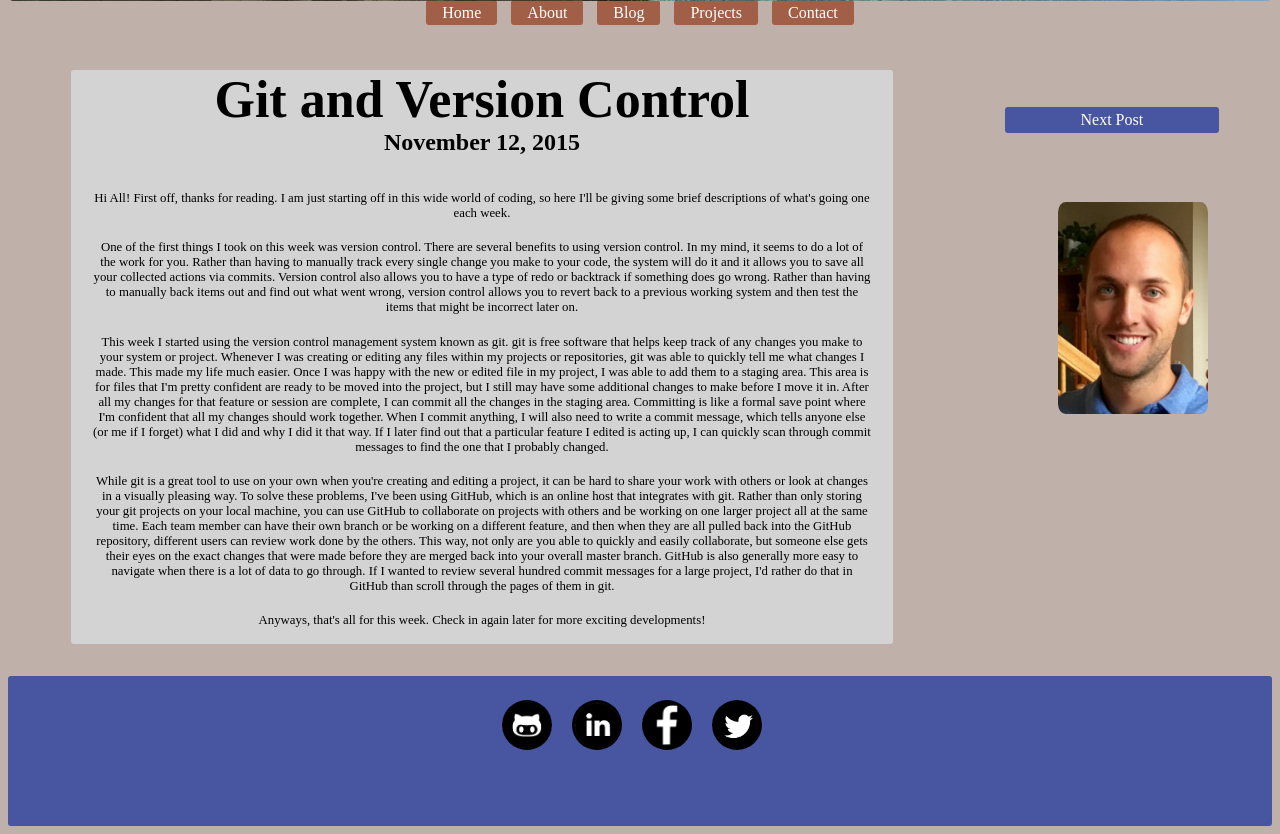
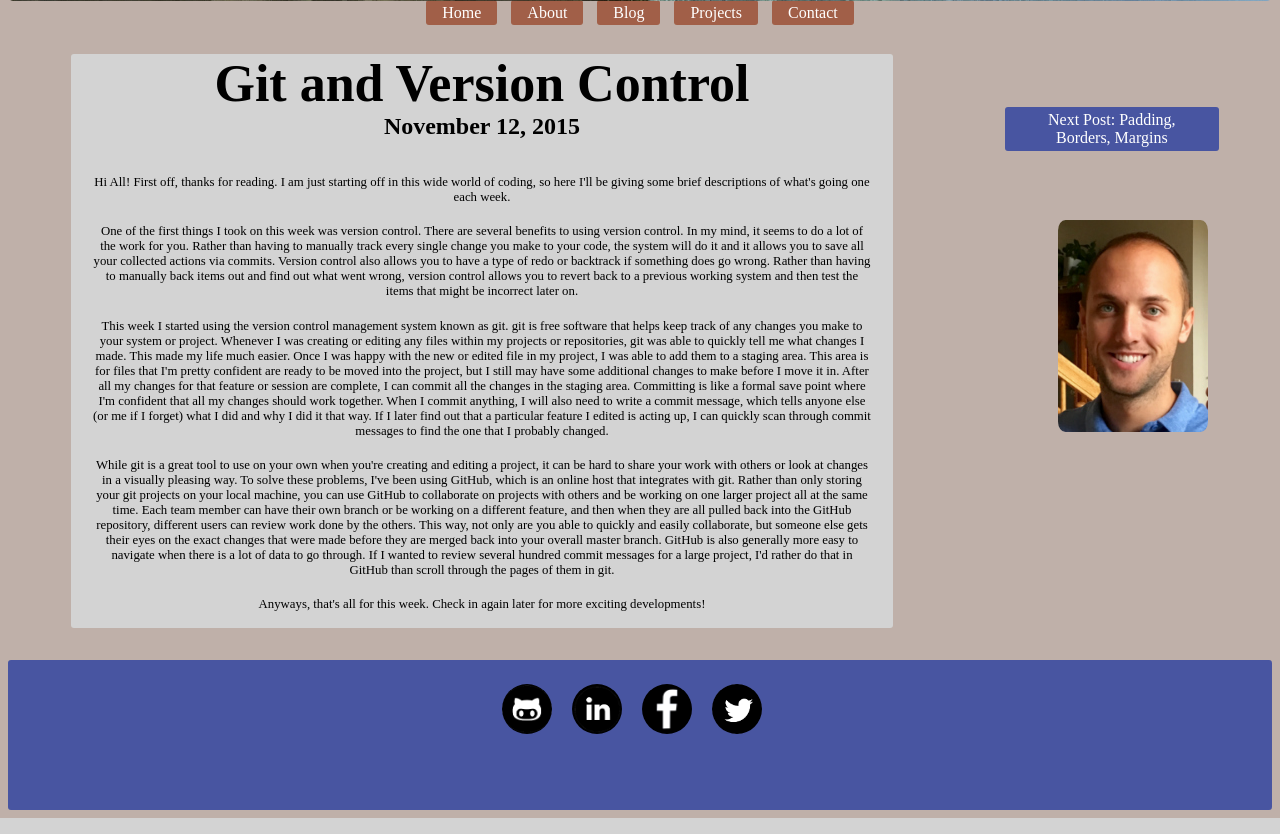
Before and after one commit to ray-curran/ray-curran.github.io, a PHP site: page /blog/git.html in a window 1280 px wide. Shown: the part 327-1161 px from the top of the page. Run offline with PHP 8.4, Linux system fonts and the light colour scheme.

Commit message:
Add previous/next links to blog

```diff
--- a/blog/css-concepts.html
+++ b/blog/css-concepts.html
@@ -47,6 +47,7 @@
     </section>
     <aside>
     <nav id="navblock">
+        <a class="blog-nav" href="http://ray-curran.github.io/blog/git.html">Previous Post: Git</a>
         <a class="blog-nav" href="#">Next Post</a>
     </nav>
     <img class="sideface" src ="../imgs/rayface.JPG" />
--- a/blog/git.html
+++ b/blog/git.html
@@ -41,7 +41,7 @@
     </section>
     <aside>
     <nav id="navblock">
-        <a class="blog-nav" href="#">Next Post</a>
+        <a class="blog-nav" href="http://ray-curran.github.io/blog/css-concepts.html">Next Post: Padding, Borders, Margins</a>
     </nav>
     <img class="sideface" src ="../imgs/rayface.JPG" />
     </aside>
--- a/stylesheets/blog.css
+++ b/stylesheets/blog.css
@@ -13,7 +13,7 @@ article img {
 	width: 65%;
 	display: table;
 	float:left;
-	margin-top:3em;
+	margin-top:2em;
 	margin-left:5%;
 	margin-bottom: 2em;
 	background-color: #D3D3D3;
```
